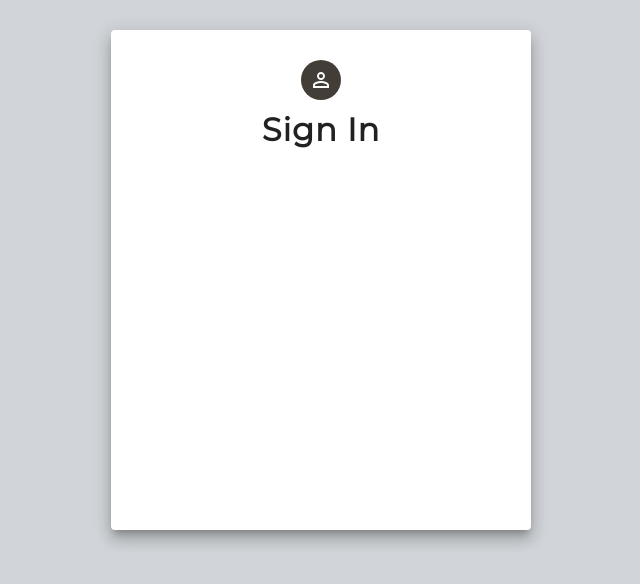
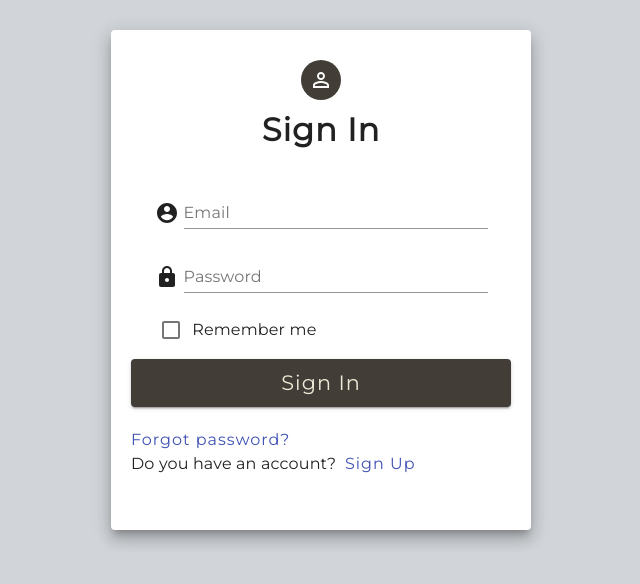
Before and after one commit to MAbdurahman/react-register-form-example, a React (Create React App) app: page / in a window 1280 px wide. Shown: the top 584 px of the page, without its empty margins (319-959 px from the left). Built offline with nearby package versions, Linux system fonts and the light colour scheme.

Commit message:
Complete temporary SignIn.jsx

```diff
--- a/src/components/sign-in/SignIn.jsx
+++ b/src/components/sign-in/SignIn.jsx
@@ -1,5 +1,8 @@
 import { Avatar, Button, Grid, Paper, TextField, Typography, Link } from '@material-ui/core';
 import PersonOutlineIcon from '@material-ui/icons/PersonOutline';
+import { AccountCircle, LockRounded } from '@material-ui/icons';
+import FormControlLabel from '@material-ui/core/FormControlLabel';
+import Checkbox from '@material-ui/core/Checkbox';
 import React from 'react';
 import useStyles from './styles';
 
@@ -12,6 +15,57 @@ export default function SignIn() {
                <Avatar className={classes.signin__avatarStyle}><PersonOutlineIcon /></Avatar>
                <h2 className={classes.signin__headingTitle}>Sign In</h2>
             </Grid>
+            <Grid className={classes.signin__textFieldContainer}>
+               <AccountCircle className={classes.signin__textFieldIcon} />
+               <TextField
+                  className={classes.signin__textFieldStyle}
+                  type='email'
+                  // id="input-with-icon-grid"
+                  label="Email"
+               />
+            </Grid>
+            <Grid className={classes.signin__textFieldContainer}>
+               <LockRounded className={classes.signin__textFieldIcon} />
+               <TextField
+                  className={classes.signin__textFieldStyle}
+                  type='password'
+                  // id="input-with-icon-grid"
+                  label="Password"
+               />
+            </Grid>
+            <Grid className={classes.signin__textFieldContainer}>
+               <FormControlLabel
+                  className={classes.signin__formControlStyle}
+                  control={
+                     <Checkbox
+                        name="checkedB"
+                        color="primary"
+                     />
+                  }
+                  label="Remember me"
+               />
+            </Grid>
+            <Button
+               className={classes.signin__buttonStyle}
+               type='submit'
+               fullWidth
+               variant='contained'
+            >
+               Sign In
+            </Button>
+            <Grid>
+               <Typography >
+                  <Link className={classes.linkStyle} href="#" >
+                     Forgot password?
+                  </Link>
+               </Typography>
+               <Typography>
+                  Do you have an account?&nbsp;&nbsp;
+                  <Link className={classes.linkStyle} href="#" >
+                     Sign Up
+                  </Link>
+               </Typography>
+            </Grid>
          </Paper>
       </Grid>
    );
```
